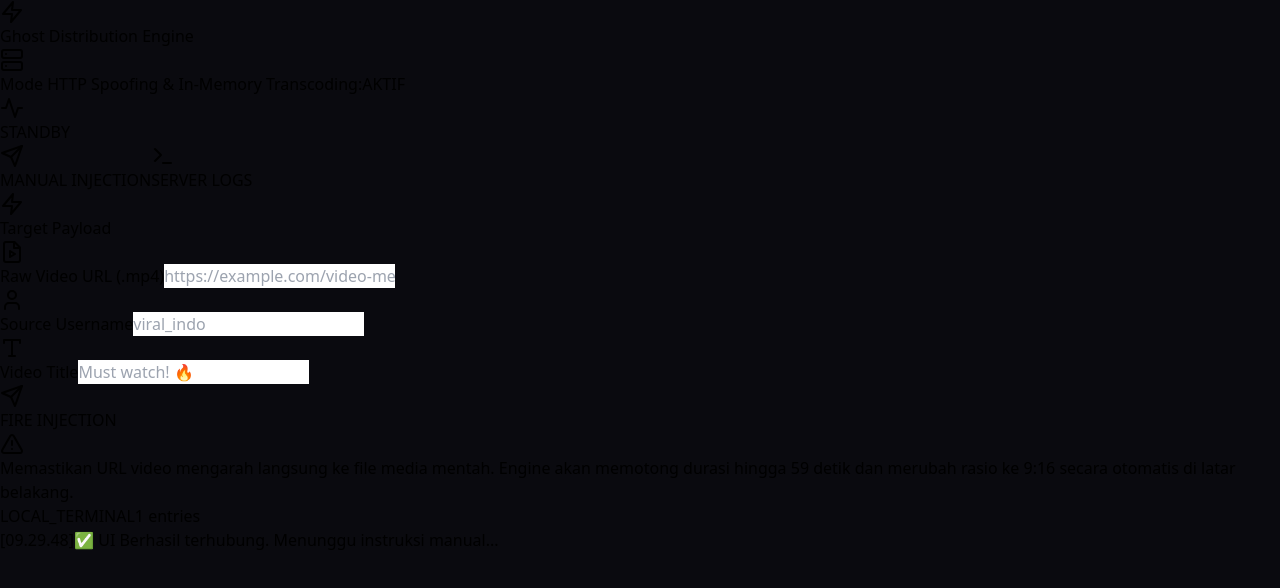
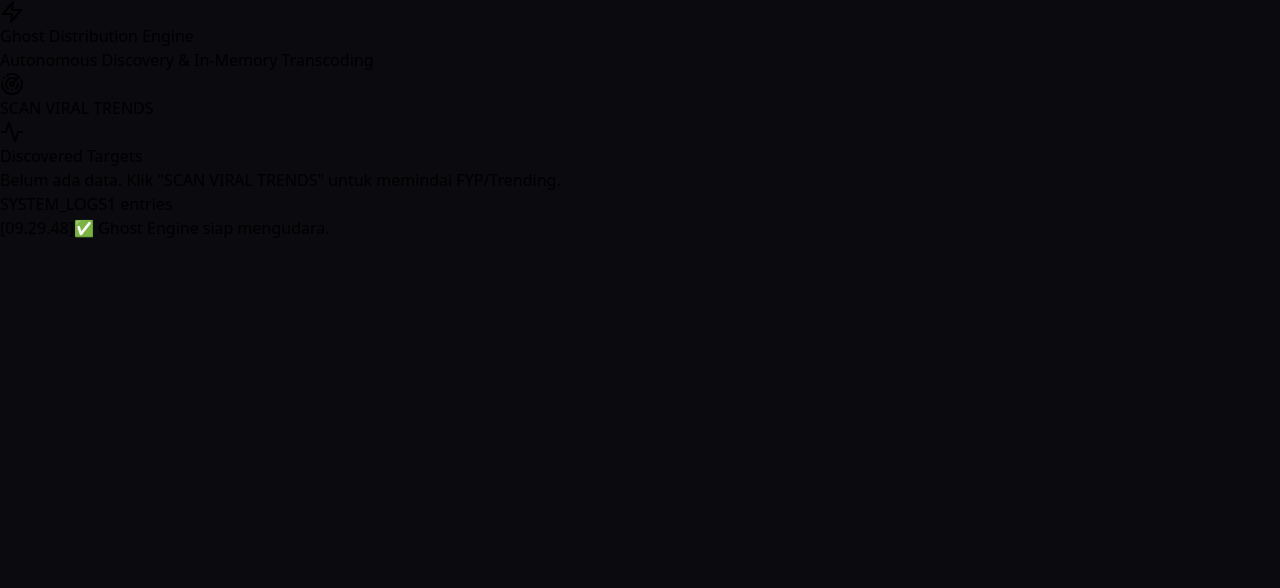
Before and after one commit to Ferza-hub/Kemari, a React (Vite) app: page / in a window 1280 px wide. Shown: the top 588 px of the page. Built offline with nearby package versions, Linux system fonts and the light colour scheme.

Commit message:
Refactor AutonomousEngine with new scanning feature

```diff
--- a/src/App.jsx
+++ b/src/App.jsx
@@ -1,60 +1,69 @@
-import React, { useState } from 'react';
-import { Zap, Terminal, Server, Send, AlertTriangle, FileVideo, User, Type, Activity } from 'lucide-react';
+import React, { useState, useEffect } from 'react';
+import { Zap, Terminal, Activity, Radar, Play, CheckCircle, XCircle } from 'lucide-react';
 
 const AutonomousEngine = () => {
-  const [activeTab, setActiveTab] = useState('injection');
-
-  // State Input Form Asli
-  const [payload, setPayload] = useState({
-    rawVideoUrl: '',
-    sourceUsername: '',
-    title: ''
-  });
-
-  const [isProcessing, setIsProcessing] = useState(false);
+  const [isScanning, setIsScanning] = useState(false);
+  const [trends, setTrends] = useState([]);
+  const [processingId, setProcessingId] = useState(null);
   const [systemLogs, setSystemLogs] = useState([
-    { time: new Date().toLocaleTimeString('id-ID'), msg: '✅ UI Berhasil terhubung. Menunggu instruksi manual...', type: 'info' }
+    { time: new Date().toLocaleTimeString('id-ID'), msg: '✅ Ghost Engine siap mengudara.', type: 'info' }
   ]);
 
   const addLog = (message, type = 'info') => {
     setSystemLogs(prev => [{ time: new Date().toLocaleTimeString('id-ID'), msg: message, type }, ...prev].slice(0, 50));
   };
 
-  const handleInputChange = (e) => {
-    setPayload({ ...payload, [e.target.name]: e.target.value });
+  // 1. Fungsi Menangkap Video Viral
+  const scanViralTrends = async () => {
+    setIsScanning(true);
+    addLog('📡 Menyalakan Radar. Memindai algoritma YouTube & TikTok...', 'warn');
+
+    try {
+      const response = await fetch('/api/scan');
+      const result = await response.json();
+
+      if (result.ok) {
+        setTrends(result.data);
+        addLog(`✅ Ditemukan ${result.data.length} video dengan Velocity tinggi.`, 'success');
+      } else {
+        throw new Error(result.error);
+      }
+    } catch (error) {
+      addLog(`❌ Gagal membaca radar: ${error.message}`, 'error');
+    } finally {
+      setIsScanning(false);
+    }
   };
 
-  // Eksekusi Nyata ke Backend Fly.io
-  const executeInjection = async (e) => {
-    e.preventDefault();
-
-    if (!payload.rawVideoUrl || !payload.sourceUsername || !payload.title) {
-      addLog('❌ Parameter tidak lengkap. Isi URL, Username, dan Title.', 'error');
-      return;
-    }
-
-    setIsProcessing(true);
-    addLog(`⚠️ MEMULAI INJEKSI: ${payload.title}`, 'warn');
-    addLog(`📡 Mengirim payload ke Server Node.js...`, 'info');
+  // 2. Fungsi Injeksi Distribusi (Otomatis potong 60s, 9:16, + watermark)
+  const executePipeline = async (video) => {
+    setProcessingId(video.id);
+    addLog(`⚙️ MEMULAI PIPELINE: ${video.title} (Source: @${video.sourceUsername})`, 'warn');
+    addLog(`🎬 Meneruskan ke FFmpeg (Crop 9:16, <60s, Placeholder watermark)...`, 'info');
 
     try {
       const response = await fetch('/api/force-publish', {
         method: 'POST',
         headers: { 'Content-Type': 'application/json' },
-        body: JSON.stringify(payload)
+        body: JSON.stringify({
+          rawVideoUrl: video.rawVideoUrl,
+          sourceUsername: video.sourceUsername,
+          title: video.title
+        })
       });
 
       if (response.ok) {
-        addLog(`✅ Server merespon! Proses Transcoding & HTTP Spoofing sedang berjalan di latar belakang.`, 'success');
-        // Reset form setelah berhasil dikirim
-        setPayload({ rawVideoUrl: '', sourceUsername: '', title: '' });
+        addLog(`✅ Pipeline sukses! MP4 telah di-render dan ditembakkan ke YouTube/Meta via HTTP Spoofing.`, 'success');
+        // Tandai selesai di UI
+        setTrends(prev => prev.map(t => t.id === video.id ? { ...t, status: 'DONE' } : t));
       } else {
-        addLog(`❌ Server menolak request (Status: ${response.status})`, 'error');
+        throw new Error(`Server menolak request (${response.status})`);
       }
     } catch (error) {
-      addLog(`❌ Gagal menghubungi API (Cek koneksi/port server): ${error.message}`, 'error');
+      addLog(`❌ Pipeline Gagal: ${error.message}`, 'error');
+      setTrends(prev => prev.map(t => t.id === video.id ? { ...t, status: 'FAILED' } : t));
     } finally {
-      setIsProcessing(false);
+      setProcessingId(null);
     }
   };
 
@@ -63,142 +72,101 @@ const AutonomousEngine = () => {
       <div className="max-w-6xl mx-auto">
 
         {/* Header */}
-        <div className="flex flex-col md:flex-row justify-between items-start md:items-center mb-8 gap-4 bg-slate-900 p-6 rounded-xl border border-slate-800 shadow-2xl">
+        <div className="flex justify-between items-center mb-6 bg-slate-900 p-6 rounded-xl border border-slate-800 shadow-xl">
           <div>
-            <h1 className="text-3xl font-bold text-white tracking-tight flex items-center gap-3">
-              <Zap className="text-yellow-500 w-8 h-8" />
-              Ghost Distribution Engine
+            <h1 className="text-2xl font-bold text-white flex items-center gap-3">
+              <Zap className="text-yellow-500 w-6 h-6" /> Ghost Distribution Engine
             </h1>
-            <p className="text-slate-400 mt-1 flex items-center gap-2">
-              <Server className="w-4 h-4" /> Mode HTTP Spoofing & In-Memory Transcoding:
-              <span className="text-green-400">AKTIF</span>
-            </p>
+            <p className="text-slate-400 mt-1">Autonomous Discovery & In-Memory Transcoding</p>
           </div>
-
-          <div className="flex items-center gap-3 bg-slate-950 border border-slate-800 px-4 py-2 rounded-lg">
-            <Activity className={`w-5 h-5 ${isProcessing ? 'text-yellow-500 animate-pulse' : 'text-slate-500'}`} />
-            <span className={isProcessing ? 'text-yellow-500 font-bold' : 'text-slate-500'}>
-              {isProcessing ? 'ENGINE RUNNING...' : 'STANDBY'}
-            </span>
-          </div>
-        </div>
-
-        {/* Tab Navigation */}
-        <div className="flex gap-2 mb-6 border-b border-slate-800 pb-px">
           <button
-            onClick={() => setActiveTab('injection')}
-            className={`flex items-center gap-2 px-6 py-3 font-semibold transition-all border-b-2 ${
-              activeTab === 'injection' ? 'border-blue-500 text-blue-400 bg-blue-500/5' : 'border-transparent text-slate-500 hover:text-slate-300'
+            onClick={scanViralTrends}
+            disabled={isScanning || processingId !== null}
+            className={`px-6 py-3 rounded-lg font-bold flex items-center gap-2 transition-all ${
+              isScanning
+                ? 'bg-amber-500/20 text-amber-500 cursor-not-allowed border border-amber-500/50'
+                : 'bg-blue-600 hover:bg-blue-500 text-white shadow-[0_0_15px_rgba(37,99,235,0.4)]'
             }`}
           >
-            <Send className="w-4 h-4" />
-            MANUAL INJECTION
-          </button>
-          <button
-            onClick={() => setActiveTab('logs')}
-            className={`flex items-center gap-2 px-6 py-3 font-semibold transition-all border-b-2 ${
-              activeTab === 'logs' ? 'border-blue-500 text-blue-400 bg-blue-500/5' : 'border-transparent text-slate-500 hover:text-slate-300'
-            }`}
-          >
-            <Terminal className="w-4 h-4" />
-            SERVER LOGS
+            {isScanning ? (
+              <><Activity className="w-5 h-5 animate-pulse" /> SCANNING ALGORITHM...</>
+            ) : (
+              <><Radar className="w-5 h-5" /> SCAN VIRAL TRENDS</>
+            )}
           </button>
         </div>
 
         <div className="grid grid-cols-1 lg:grid-cols-3 gap-6">
 
-          {/* BAGIAN KIRI: Form Input (Hanya tampil di tab injection) */}
-          {activeTab === 'injection' && (
-            <div className="lg:col-span-2 space-y-4">
-              <div className="bg-slate-900 rounded-xl p-6 border border-slate-800">
-                <h2 className="text-xl font-bold text-white mb-6 border-b border-slate-800 pb-4 flex items-center gap-2">
-                  <Zap className="w-5 h-5 text-blue-500" />
-                  Target Payload
-                </h2>
+          {/* KIRI: Viral Radar Results */}
+          <div className="lg:col-span-2 space-y-4">
+            <h2 className="text-lg font-bold text-slate-300 flex items-center gap-2 mb-4">
+              <Activity className="w-5 h-5 text-green-500" /> Discovered Targets
+            </h2>
 
-                <form onSubmit={executeInjection} className="space-y-5">
-                  <div>
-                    <label className="block text-xs font-bold text-slate-400 mb-2 uppercase flex items-center gap-2">
-                      <FileVideo className="w-4 h-4" /> Raw Video URL (.mp4)
-                    </label>
-                    <input
-                      type="url"
-                      name="rawVideoUrl"
-                      value={payload.rawVideoUrl}
-                      onChange={handleInputChange}
-                      placeholder="https://example.com/video-mentah.mp4"
-                      className="w-full bg-slate-950 border border-slate-800 rounded-lg px-4 py-3 outline-none focus:border-blue-500 text-slate-200 transition-all placeholder:text-slate-700"
-                      disabled={isProcessing}
-                    />
+            {trends.length === 0 && !isScanning && (
+              <div className="bg-slate-900/50 border border-slate-800 border-dashed rounded-xl p-10 text-center text-slate-500">
+                Belum ada data. Klik "SCAN VIRAL TRENDS" untuk memindai FYP/Trending.
+              </div>
+            )}
+
+            {trends.map(video => (
+              <div key={video.id} className="bg-slate-900 border border-slate-800 rounded-xl p-5 flex flex-col md:flex-row justify-between items-start md:items-center gap-4 hover:border-slate-700 transition-all">
+                <div className="flex-grow">
+                  <div className="flex items-center gap-2 mb-1">
+                    <span className="bg-emerald-500/10 text-emerald-400 px-2 py-0.5 rounded text-[10px] uppercase font-bold border border-emerald-500/20">
+                      Score: {video.viralityScore}
+                    </span>
+                    <span className="text-slate-500 text-xs">| {video.platform}</span>
                   </div>
+                  <h3 className="text-white font-bold text-base leading-tight mb-1">{video.title}</h3>
+                  <p className="text-slate-400 text-xs flex items-center gap-1">
+                    Source Placeholder: <span className="text-blue-400 font-semibold">@{video.sourceUsername}</span>
+                  </p>
+                </div>
 
-                  <div className="grid grid-cols-1 md:grid-cols-2 gap-5">
-                    <div>
-                      <label className="block text-xs font-bold text-slate-400 mb-2 uppercase flex items-center gap-2">
-                        <User className="w-4 h-4" /> Source Username
-                      </label>
-                      <input
-                        type="text"
-                        name="sourceUsername"
-                        value={payload.sourceUsername}
-                        onChange={handleInputChange}
-                        placeholder="viral_indo"
-                        className="w-full bg-slate-950 border border-slate-800 rounded-lg px-4 py-3 outline-none focus:border-blue-500 text-slate-200 transition-all placeholder:text-slate-700"
-                        disabled={isProcessing}
-                      />
+                <div className="shrink-0 w-full md:w-auto">
+                  {video.status === 'DONE' ? (
+                    <div className="flex items-center gap-2 text-green-500 font-bold px-4 py-2 bg-green-500/10 rounded-lg border border-green-500/20">
+                      <CheckCircle className="w-5 h-5" /> INJECTED
                     </div>
-                    <div>
-                      <label className="block text-xs font-bold text-slate-400 mb-2 uppercase flex items-center gap-2">
-                        <Type className="w-4 h-4" /> Video Title
-                      </label>
-                      <input
-                        type="text"
-                        name="title"
-                        value={payload.title}
-                        onChange={handleInputChange}
-                        placeholder="Must watch! 🔥"
-                        className="w-full bg-slate-950 border border-slate-800 rounded-lg px-4 py-3 outline-none focus:border-blue-500 text-slate-200 transition-all placeholder:text-slate-700"
-                        disabled={isProcessing}
-                      />
+                  ) : video.status === 'FAILED' ? (
+                    <div className="flex items-center gap-2 text-red-500 font-bold px-4 py-2 bg-red-500/10 rounded-lg border border-red-500/20">
+                      <XCircle className="w-5 h-5" /> FAILED
                     </div>
-                  </div>
-
-                  <div className="pt-4 border-t border-slate-800">
+                  ) : (
                     <button
-                      type="submit"
-                      disabled={isProcessing}
-                      className={`w-full py-4 rounded-lg font-bold text-lg flex justify-center items-center gap-2 transition-all ${
-                        isProcessing
-                          ? 'bg-slate-800 text-slate-500 cursor-not-allowed'
-                          : 'bg-blue-600 hover:bg-blue-500 text-white shadow-[0_0_20px_rgba(37,99,235,0.3)]'
+                      onClick={() => executePipeline(video)}
+                      disabled={processingId !== null}
+                      className={`w-full md:w-auto px-5 py-2.5 rounded-lg font-bold flex justify-center items-center gap-2 transition-all ${
+                        processingId === video.id
+                          ? 'bg-yellow-500/20 text-yellow-500 border border-yellow-500/50 cursor-wait'
+                          : processingId !== null
+                          ? 'bg-slate-800 text-slate-600 cursor-not-allowed'
+                          : 'bg-slate-100 hover:bg-white text-slate-900 shadow-lg'
                       }`}
                     >
-                      {isProcessing ? (
-                        <><Activity className="w-6 h-6 animate-spin" /> EXECUTING PAYLOAD...</>
+                      {processingId === video.id ? (
+                        <><Activity className="w-4 h-4 animate-spin" /> PROCESSING...</>
                       ) : (
-                        <><Send className="w-6 h-6" /> FIRE INJECTION</>
+                        <><Play className="w-4 h-4" /> EXECUTE</>
                       )}
                     </button>
-                  </div>
-                </form>
-
-                <div className="mt-6 p-4 bg-yellow-500/10 border border-yellow-500/20 rounded-lg flex gap-3 text-yellow-500/80 text-xs">
-                  <AlertTriangle className="w-5 h-5 shrink-0" />
-                  <p>Memastikan URL video mengarah langsung ke file media mentah. Engine akan memotong durasi hingga 59 detik dan merubah rasio ke 9:16 secara otomatis di latar belakang.</p>
+                  )}
                 </div>
               </div>
-            </div>
-          )}
+            ))}
+          </div>
 
-          {/* BAGIAN KANAN / TAB LOGS: Terminal Output */}
-          <div className={`bg-[#050505] rounded-xl p-6 border border-slate-800 font-mono text-xs h-[600px] overflow-y-auto flex flex-col ${activeTab === 'logs' ? 'col-span-3' : 'col-span-1'}`}>
-            <h2 className="text-slate-500 mb-4 pb-2 border-b border-slate-800 flex justify-between shrink-0">
-              <span>LOCAL_TERMINAL</span>
+          {/* KANAN: Real-time Terminal */}
+          <div className="bg-[#050505] rounded-xl p-5 border border-slate-800 h-[600px] flex flex-col">
+            <h2 className="text-slate-500 mb-4 pb-2 border-b border-slate-800 flex justify-between">
+              <span>SYSTEM_LOGS</span>
               <span>{systemLogs.length} entries</span>
             </h2>
-            <div className="space-y-2 flex-grow overflow-y-auto pr-2">
+            <div className="flex-grow overflow-y-auto space-y-2 pr-2">
               {systemLogs.map((log, i) => (
-                <div key={i} className="flex gap-3 py-1 border-b border-slate-800/50 last:border-0">
+                <div key={i} className="flex gap-3 py-1 border-b border-slate-800/40 last:border-0">
                   <span className="text-slate-600 shrink-0">[{log.time}]</span>
                   <span className={`break-words ${
                     log.type === 'error' ? 'text-red-400' :
```
